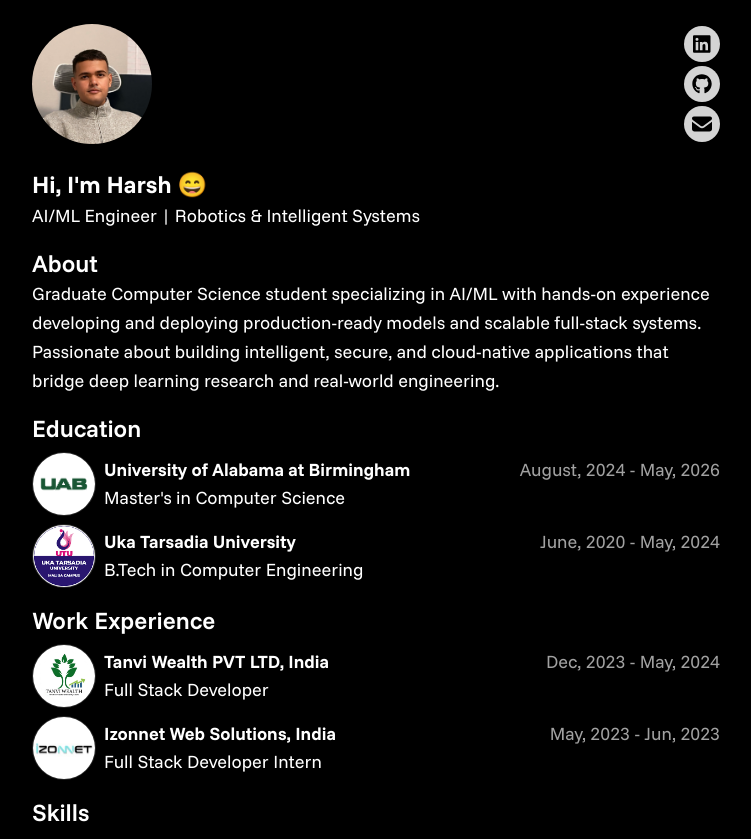
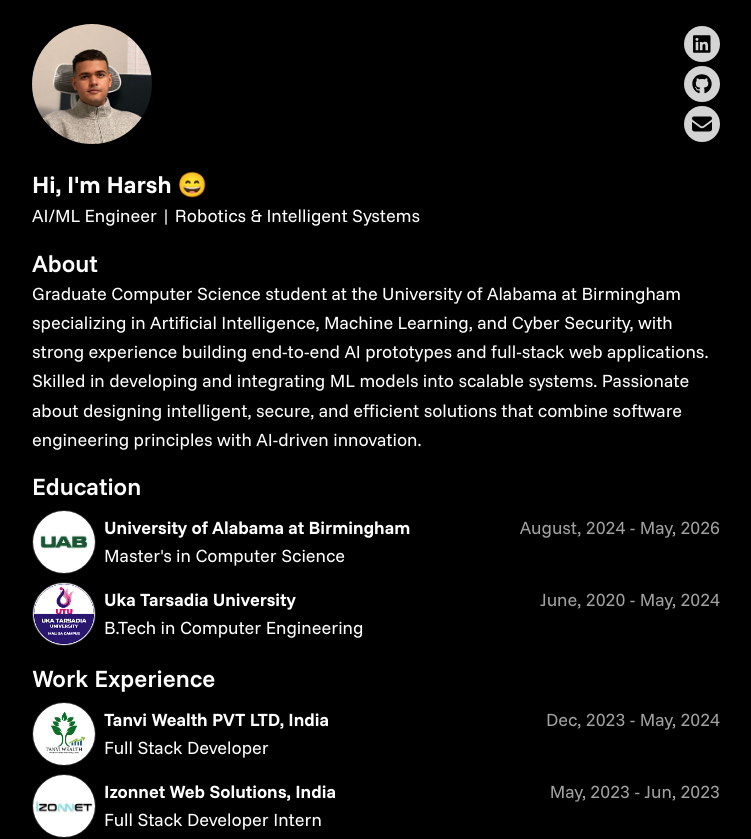
Before and after one commit to harsh7z/harsh-portfolio, a Next.js app: page / in a window 1280 px wide. Shown: the top 839 px of the page, without its empty margins (264-1015 px from the left). Built offline with nearby package versions, Linux system fonts and the light colour scheme.

Commit message:
updated data

```diff
--- a/src/app/page.jsx
+++ b/src/app/page.jsx
@@ -167,11 +167,14 @@
                   About
                 </span>
                 <p className="text-md font-semibold leading-relaxed lg:text-lg lg:font-normal">
-                  Graduate Computer Science student specializing in AI/ML with
-                  hands-on experience developing and deploying production-ready
-                  models and scalable full-stack systems. Passionate about
-                  building intelligent, secure, and cloud-native applications
-                  that bridge deep learning research and real-world engineering.
+                  Graduate Computer Science student at the University of Alabama
+                  at Birmingham specializing in Artificial Intelligence, Machine
+                  Learning, and Cyber Security, with strong experience
+                  building end-to-end AI prototypes and full-stack web
+                  applications. Skilled in developing and integrating ML models
+                  into scalable systems. Passionate about designing intelligent,
+                  secure, and efficient solutions that combine software
+                  engineering principles with AI-driven innovation.
                 </p>
               </div>
 
```
